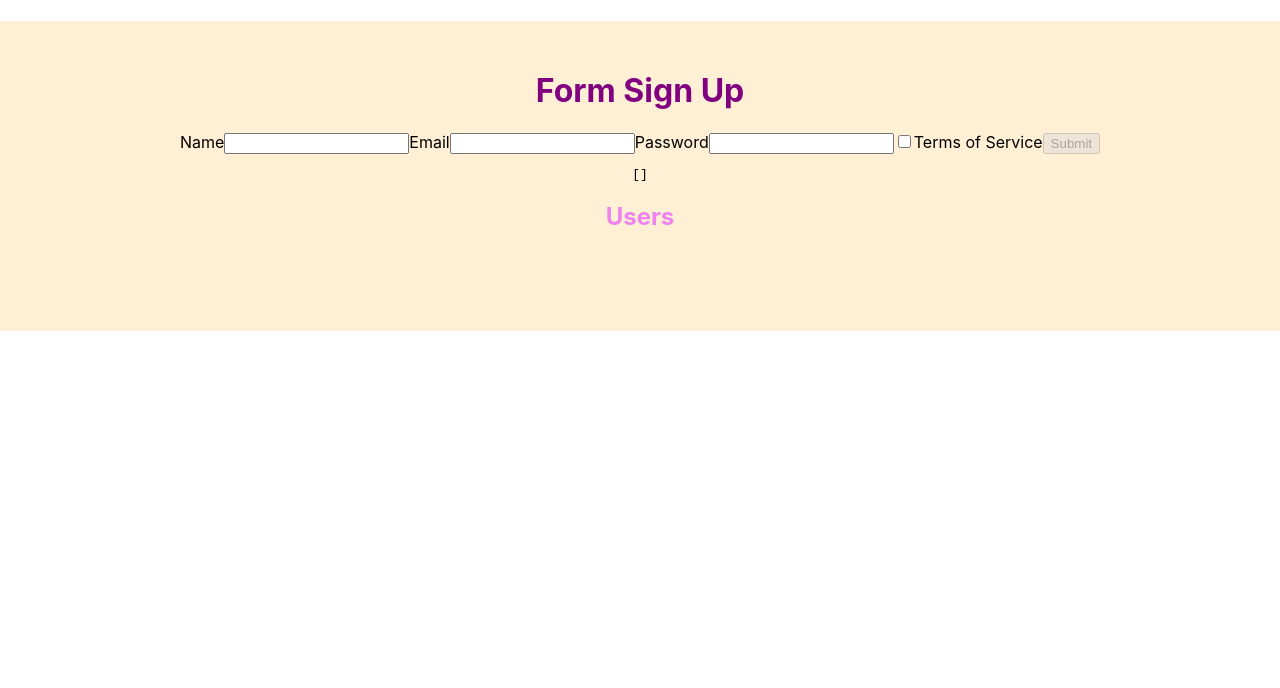
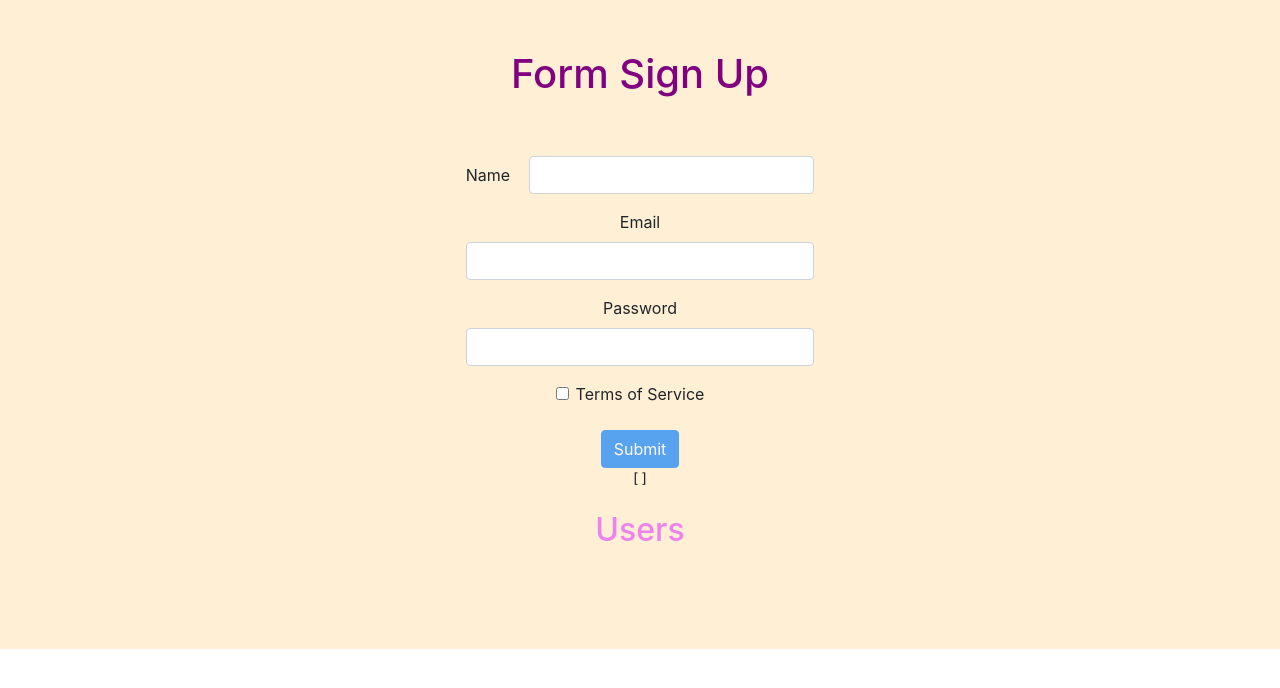
Before and after one commit to maribelcuales/User-Onboarding, a React (Create React App) app in the folder user-onboarding/: page / in a window 1280 px wide. Shown: the top 688 px of the page. Built offline with nearby package versions, Linux system fonts and the light colour scheme.

Commit message:
Added Reactstrap stylings to name input.

```diff
--- a/user-onboarding/src/Components/FormComponent.js
+++ b/user-onboarding/src/Components/FormComponent.js
@@ -3,6 +3,7 @@ import * as yup from "yup";
 import axios from "axios";
 
 import { Col, Button, Form, FormGroup, Label, Input, FormText } from 'reactstrap';
+import './styles.css';
 
 const formSchema = yup.object().shape({
   name: yup.string().required("name is a required field"),
@@ -96,54 +97,71 @@ function FormComponent(props) {
   };
 
   return (
-    <div>
+    <div className="div-container">
       <Form onSubmit={formSubmit}>
       {/* <form onSubmit={formSubmit}> */}
-        <label htmlFor="name">
+        <FormGroup row>
+          <Label className="form-label" htmlFor="name" sm={2}>
             Name
-          <input
+          </Label>
+          <Col sm={10}>
+            <Input
               id="name"
               type="text"
               name="name"
+              className="input-name"
               value={formState.name}
               onChange={inputChange}
             />
             {errors.name.length > 0 ? <p className="error">{errors.name}</p> : null}
-        </label>
-        <label htmlFor="email">
+          </Col>
+        </FormGroup>
+
+        <FormGroup>
+          <Label htmlFor="email">
             Email
-          <input
+          </Label>
+            <Input
               id="email"
               type="text"
               name="email"
+              className="input-name"
               value={formState.email}
               onChange={inputChange}
             />
             {errors.email.length > 0 ? (<p className="error">{errors.email}</p>) : null}
-        </label>
-        <label htmlFor="password">
+        </FormGroup>
+
+        <FormGroup>
+          <Label htmlFor="password">
             Password
-          <input
+          </Label>
+            <Input
               id="password"
               type="password"
               name="password"
+              className="input-name"
               value={formState.password}
               onChange={inputChange}
             />
             {errors.password.length > 6 ? (<p className="error">{errors.password}</p>) : null}
-        </label>
-        <label htmlFor="terms" className="terms">
-          <input
+        </FormGroup>
+
+        <FormGroup>
+          <Label htmlFor="terms" className="terms">
+            <Input
               type="checkbox"
               name="terms"
               checked={formState.terms}
               onChange={inputChange}
             />
             Terms of Service
-        </label>
-        <button disabled={buttonDisabled}>
+          </Label>
+        </FormGroup>
+
+        <Button color="primary" disabled={buttonDisabled}>
           Submit
-        </button>
+        </Button>
       {/* </form> */}
       </Form>
       <pre>{JSON.stringify(post, null, 2)}</pre>
--- a/user-onboarding/src/index.js
+++ b/user-onboarding/src/index.js
@@ -2,6 +2,7 @@ import React from 'react';
 import ReactDOM from 'react-dom';
 import './index.css';
 import App from './App';
+import 'bootstrap/dist/css/bootstrap.min.css';
 
 ReactDOM.render(
     <App />,
```
Lines whose indentation alone changed are shown as unchanged.
